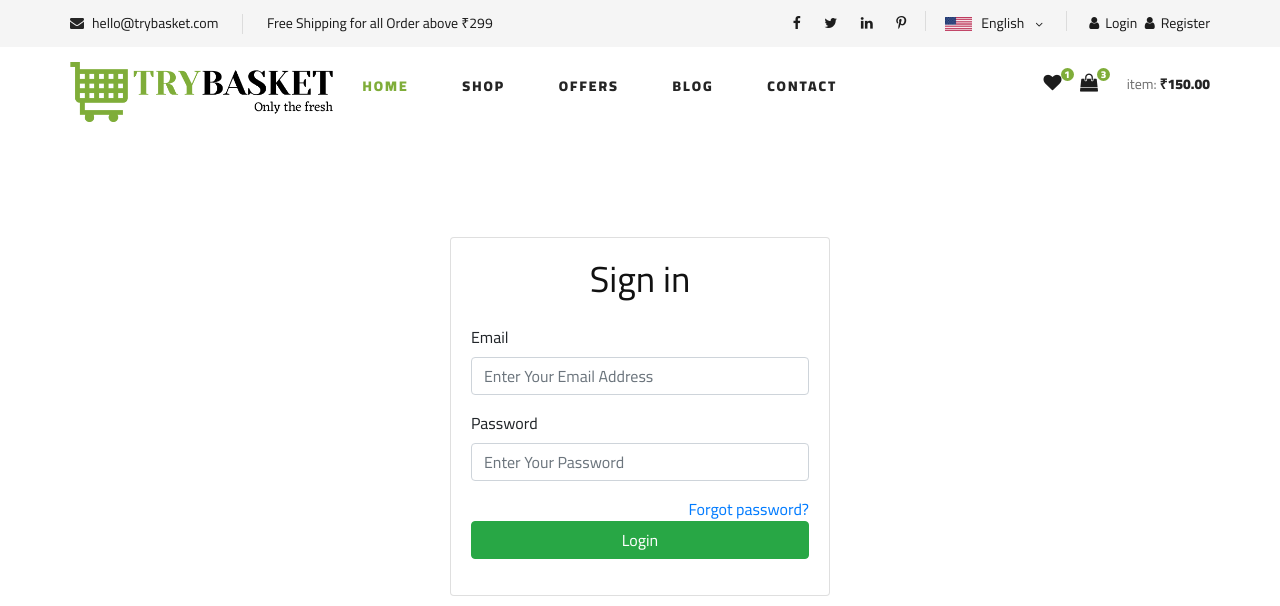
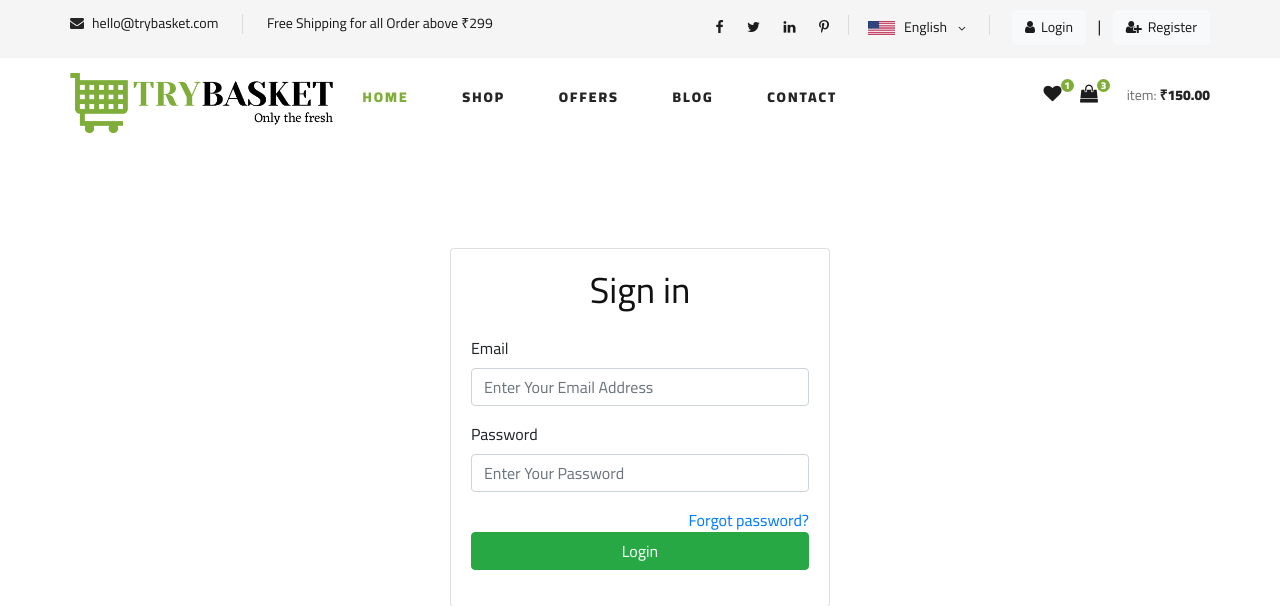
Before and after one commit to mubarakmayyeri/TryBasket, a Django app: page /accounts/login/ in a window 1280 px wide. Shown: the top 606 px of the page. Run offline with Django 4.2, Linux system fonts and the light colour scheme; some libraries are stand-ins or nearby versions.

Commit message:
session added to user login

```diff
--- a/accounts/views.py
+++ b/accounts/views.py
@@ -20,7 +20,7 @@ def register(request):
       user = Account.objects.create_user(first_name=first_name, last_name=last_name, email=email, phone_number=phone_number, password=password)
       user.save()
       messages.success(request, 'Registration Successful')
-      return redirect('register')
+      return redirect('login')
   else:
     form = RegistrationForm()
   context = {
@@ -30,6 +30,9 @@ def register(request):
   return render (request, 'accounts/register.html', context)
 
 def login(request):
+  if 'email' in request.session:
+    return redirect('home')
+
   if request.method == 'POST':
     email = request.POST['email']
     password = request.POST['password']
@@ -37,6 +40,7 @@ def login(request):
     user = auth.authenticate(email=email, password=password)
 
     if user is not None:
+      request.session['email'] = email
       auth.login(request, user)
       # messages.success(request, 'You are now logged in.')
       return redirect('home')
@@ -49,6 +53,8 @@ def login(request):
 
 @login_required(login_url = 'login')
 def logout(request):
+  if 'email' in request.session:
+    request.session.flush()
   auth.logout(request)
   messages.success(request, "You are logged out.")
   return redirect('login')
--- a/templates/includes/navbar.html
+++ b/templates/includes/navbar.html
@@ -14,7 +14,7 @@
           <div class="header__cart__price">item: <span>₹150.00</span></div>
       </div>
       <div class="humberger__menu__widget">
-          <div class="header__top__right__language">
+          <div class="header__top__right__language col-sm mb-2">
               <img src="{% static 'img/language.png' %}" alt="">
               <div>English</div>
               <span class="arrow_carrot-down"></span>
@@ -23,12 +23,27 @@
                   <li><a href="#">English</a></li>
               </ul>
           </div>
-          <div class="header__top__right__auth">
-              <a href="{% url 'login' %}"><i class="fa fa-user"></i> Login</a>
-          </div>
-          <div class="header__top__right__auth">
-              <a href="{% url 'register' %}"><i class="fa fa-user mt-3"></i> Register</a>
-          </div>
+          {% if user.id is None %}
+
+                          <div class="header__top__right__auth">
+                              <a href="{% url 'login' %}" class="btn btn-light"><i class="fa fa-user"></i>Login</a>
+                          </div>
+                          <span class="ml-2 mr-2">|</span>
+                          <div class="header__top__right__auth">
+                            <a href="{% url 'register' %}" class="btn btn-light"><i class="fa fa-user-plus"></i>Register</a>
+                          </div>
+
+                          {% else %}
+
+                          <div class="header__top__right__auth col">
+                            <a href="" class="btn btn-light"><i class="fa fa-user-circle" aria-hidden="true"></i><strong>{{user.first_name}}</strong></a>
+                        </div>
+                        <span class="ml-2 mr-2">|</span>
+                        <div class="header__top__right__auth">
+                          <a href="{% url 'logout' %}" class="btn btn-light"><i class="fa fa-sign-out"></i></i>Logout</a>
+                        </div>
+
+                          {% endif %}
       </div>
       <nav class="humberger__menu__nav mobile-menu">
           <ul>
@@ -97,19 +112,21 @@
                           {% if user.id is None %}
 
                           <div class="header__top__right__auth">
-                              <a href="{% url 'login' %}"><i class="fa fa-user"></i>Login</a>
+                              <a href="{% url 'login' %}" class="btn btn-light"><i class="fa fa-user"></i>Login</a>
                           </div>
+                          <span class="ml-2 mr-2">|</span>
                           <div class="header__top__right__auth">
-                            <a href="{% url 'register' %}"><i class="fa fa-user ml-1"></i>Register</a>
+                            <a href="{% url 'register' %}" class="btn btn-light"><i class="fa fa-user-plus"></i>Register</a>
                           </div>
 
                           {% else %}
 
                           <div class="header__top__right__auth">
-                            <a href=""><i class="fa fa-user"></i>Welcome <strong>{{user.first_name}}</strong></a>
+                            <a href="" class="btn btn-light><i class="fa fa-user-circle" aria-hidden="true"></i><strong>{{user.first_name}}</strong></a>
                         </div>
+                        <span class="ml-2 mr-2">|</span>
                         <div class="header__top__right__auth">
-                          <a href="{% url 'logout' %}"><i class="fa fa-user ml-1"></i>Logout</a>
+                          <a href="{% url 'logout' %}" class="btn btn-light><i class="fa fa-sign-out"></i></i>Logout</a>
                         </div>
 
                           {% endif %}
```
